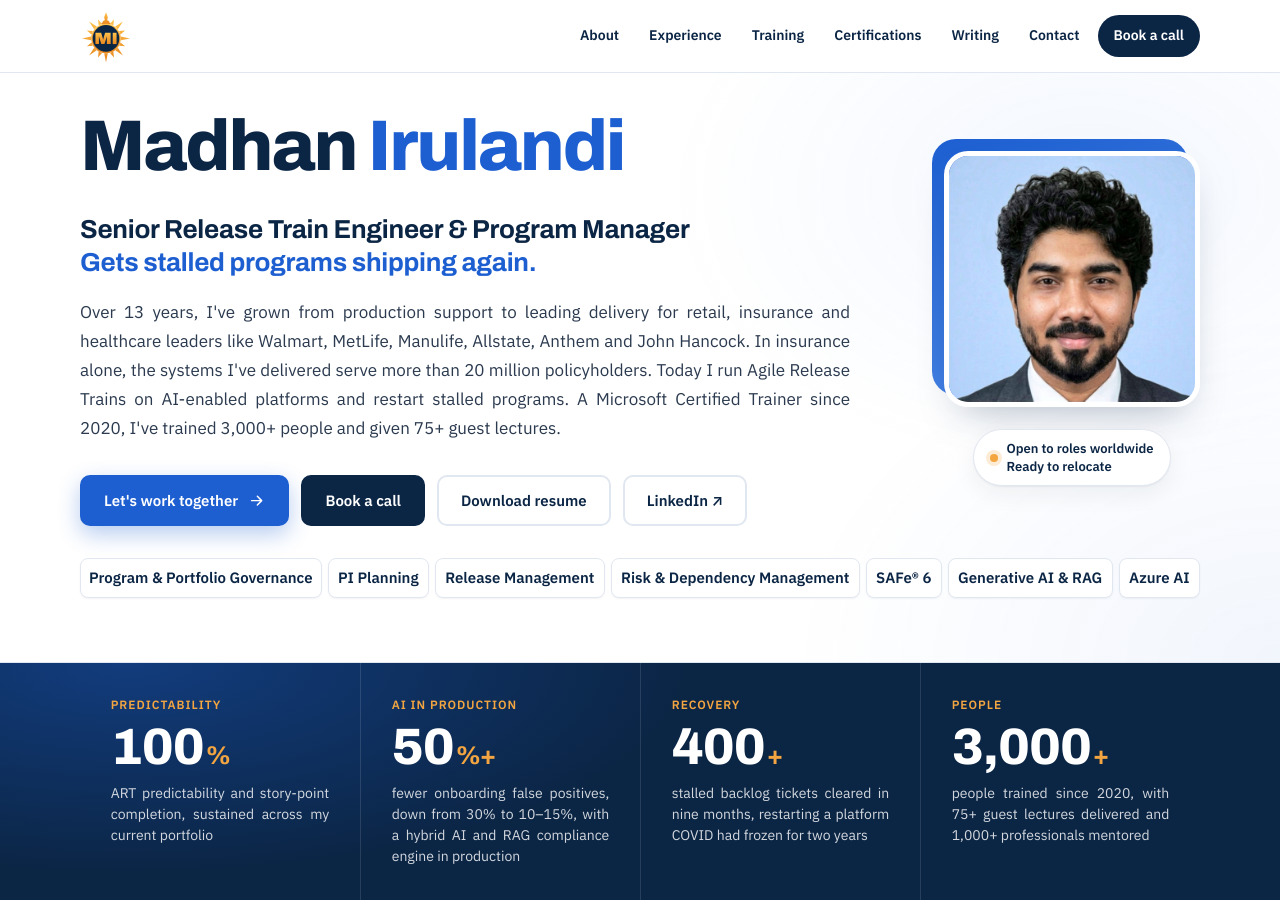
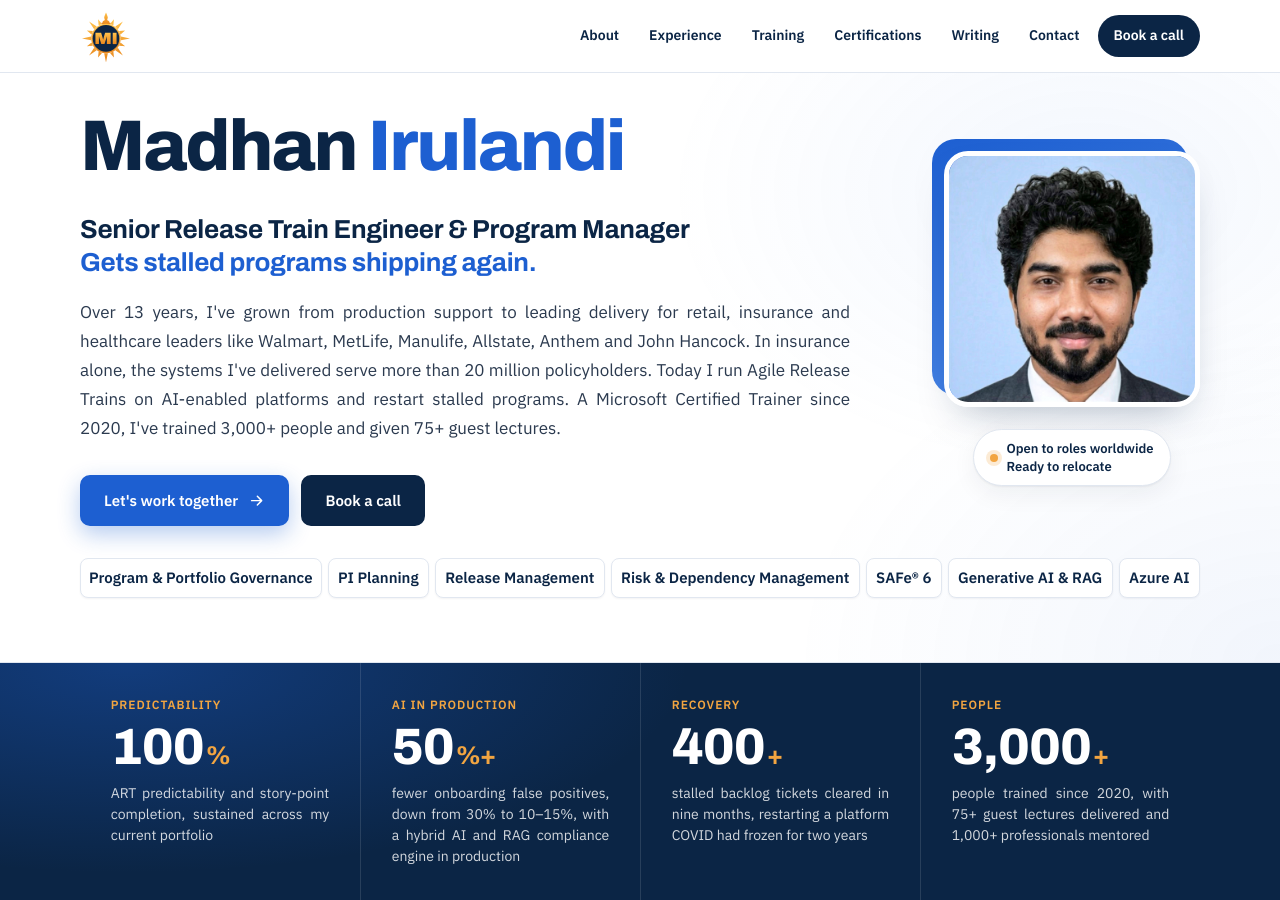
Before and after one commit to Madhan-I/Madhan-I.github.io, a Jekyll site: the page built from index.html, in a window 1280 px wide and 900 px high. Built offline with Jekyll 4.4.1, drawn with Linux system fonts in a browser that asks for light colours.

Commit message:
Hero: keep two buttons (Let's work together, Book a call).
Resume stays in Contact; LinkedIn stays in the footer.

Co-Authored-By: Claude Opus 5.5 <noreply@anthropic.com>
Claude-Session: https://claude.ai/code/session_01MFRrTt7LBDdX57m85KHNGp

```diff
--- a/index.html
+++ b/index.html
@@ -15,8 +15,6 @@ layout: default
       <div class="ctas">
         <a class="btn primary" data-goatcounter-click="click-hero-email" href="mailto:{{ p.email }}?subject=Opportunity%20for%20{{ p.name_first }}">Let's work together <svg class="ic" aria-hidden="true"><use href="#i-arrow"/></svg></a>
         {% if p.calendly != "" %}<a class="btn" data-goatcounter-click="click-hero-call" href="{{ p.calendly }}" target="_blank" rel="noopener">Book a call</a>{% endif %}
-        {% if p.resume_file != "" %}<a class="btn ghost" data-goatcounter-click="click-hero-resume" href="{{ '/assets/resume/' | append: p.resume_file | relative_url }}" download>Download resume</a>{% endif %}
-        <a class="btn ghost" data-goatcounter-click="click-hero-linkedin" href="{{ p.linkedin }}" target="_blank" rel="noopener">LinkedIn ↗</a>
         {% if p.github != "" %}<a class="btn ghost" href="https://github.com/{{ p.github }}" target="_blank" rel="noopener">GitHub ↗</a>{% endif %}
       </div>
     </div>
```
